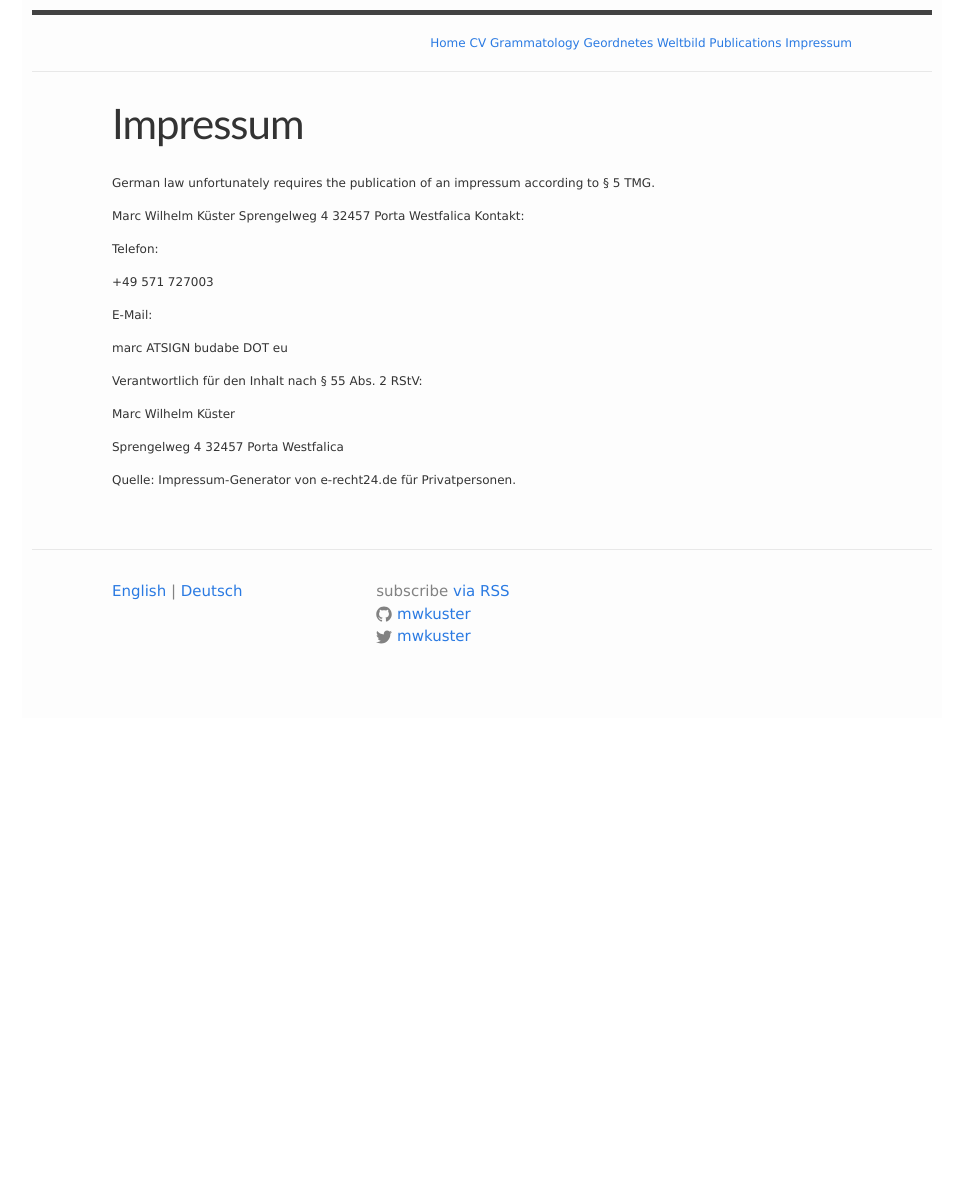
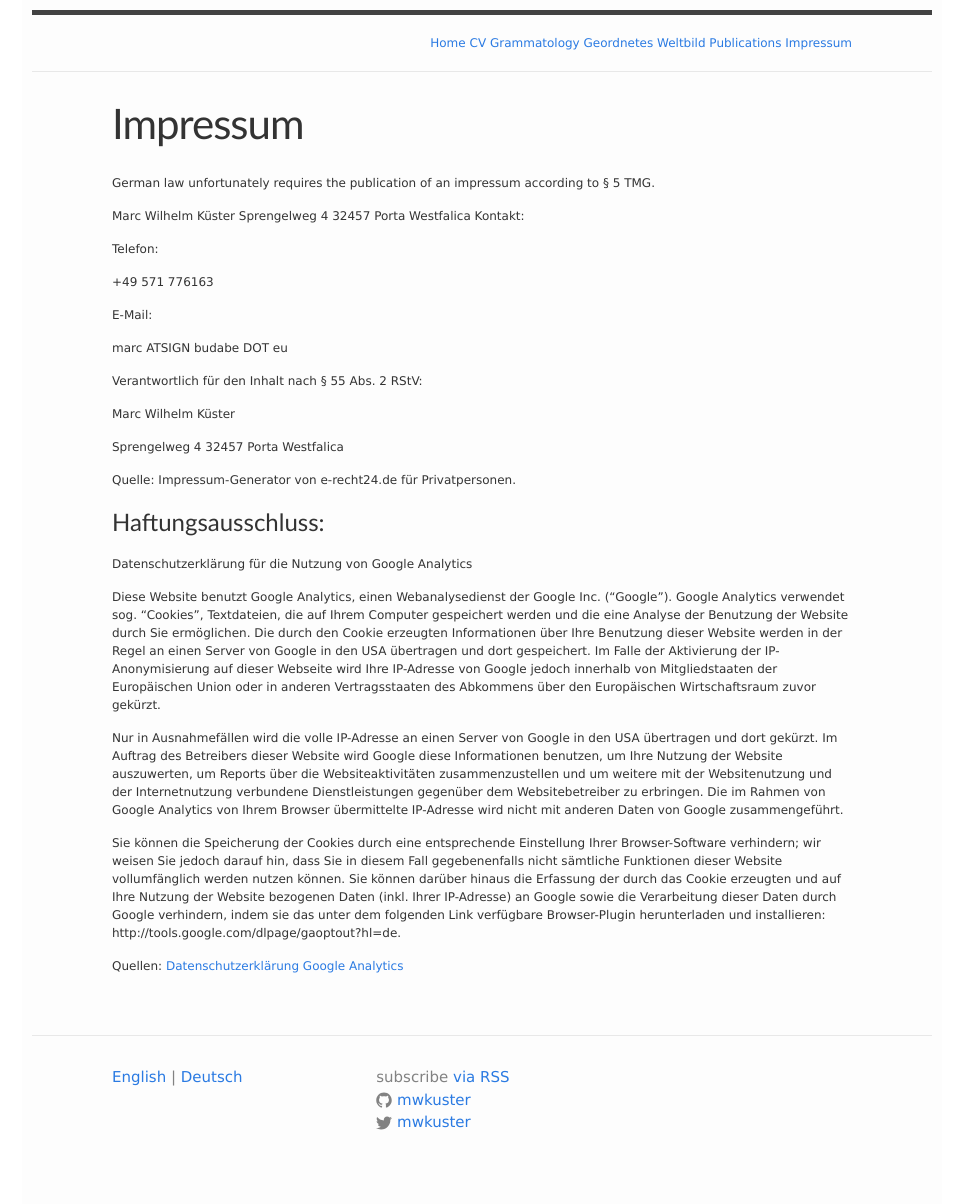
Before and after one commit to mwkuster/mwkuster.github.io, a Jekyll site: the page built from en/impressum.md, in a window 1280 px wide. Shown: the whole page, without its empty margins (158-1121 px from the left). Built offline with Jekyll 4.4.1, drawn with Linux system fonts in a browser that asks for light colours; before the commit the page ends 909 px from its top, so only the background shows below that.

Commit message:
Corrections

```diff
--- a/en/impressum.md
+++ b/en/impressum.md
@@ -18,7 +18,7 @@ Kontakt:
 
 Telefon:
 
-+49 571 727003
++49 571 776163
 
 E-Mail:
 
@@ -32,3 +32,16 @@ Sprengelweg 4
 32457 Porta Westfalica
 
 Quelle: Impressum-Generator von e-recht24.de für Privatpersonen.
+
+
+# Haftungsausschluss:
+
+Datenschutzerklärung für die Nutzung von Google Analytics
+
+Diese Website benutzt Google Analytics, einen Webanalysedienst der Google Inc. ("Google"). Google Analytics verwendet sog. "Cookies", Textdateien, die auf Ihrem Computer gespeichert werden und die eine Analyse der Benutzung der Website durch Sie ermöglichen. Die durch den Cookie erzeugten Informationen über Ihre Benutzung dieser Website werden in der Regel an einen Server von Google in den USA übertragen und dort gespeichert. Im Falle der Aktivierung der IP-Anonymisierung auf dieser Webseite wird Ihre IP-Adresse von Google jedoch innerhalb von Mitgliedstaaten der Europäischen Union oder in anderen Vertragsstaaten des Abkommens über den Europäischen Wirtschaftsraum zuvor gekürzt.
+
+Nur in Ausnahmefällen wird die volle IP-Adresse an einen Server von Google in den USA übertragen und dort gekürzt. Im Auftrag des Betreibers dieser Website wird Google diese Informationen benutzen, um Ihre Nutzung der Website auszuwerten, um Reports über die Websiteaktivitäten zusammenzustellen und um weitere mit der Websitenutzung und der Internetnutzung verbundene Dienstleistungen gegenüber dem Websitebetreiber zu erbringen. Die im Rahmen von Google Analytics von Ihrem Browser übermittelte IP-Adresse wird nicht mit anderen Daten von Google zusammengeführt.
+
+Sie können die Speicherung der Cookies durch eine entsprechende Einstellung Ihrer Browser-Software verhindern; wir weisen Sie jedoch darauf hin, dass Sie in diesem Fall gegebenenfalls nicht sämtliche Funktionen dieser Website vollumfänglich werden nutzen können. Sie können darüber hinaus die Erfassung der durch das Cookie erzeugten und auf Ihre Nutzung der Website bezogenen Daten (inkl. Ihrer IP-Adresse) an Google sowie die Verarbeitung dieser Daten durch Google verhindern, indem sie das unter dem folgenden Link verfügbare Browser-Plugin herunterladen und installieren: http://tools.google.com/dlpage/gaoptout?hl=de.
+
+Quellen: [Datenschutzerklärung Google Analytics](http://www.google.com/intl/de_ALL/analytics/tos.html)
```
